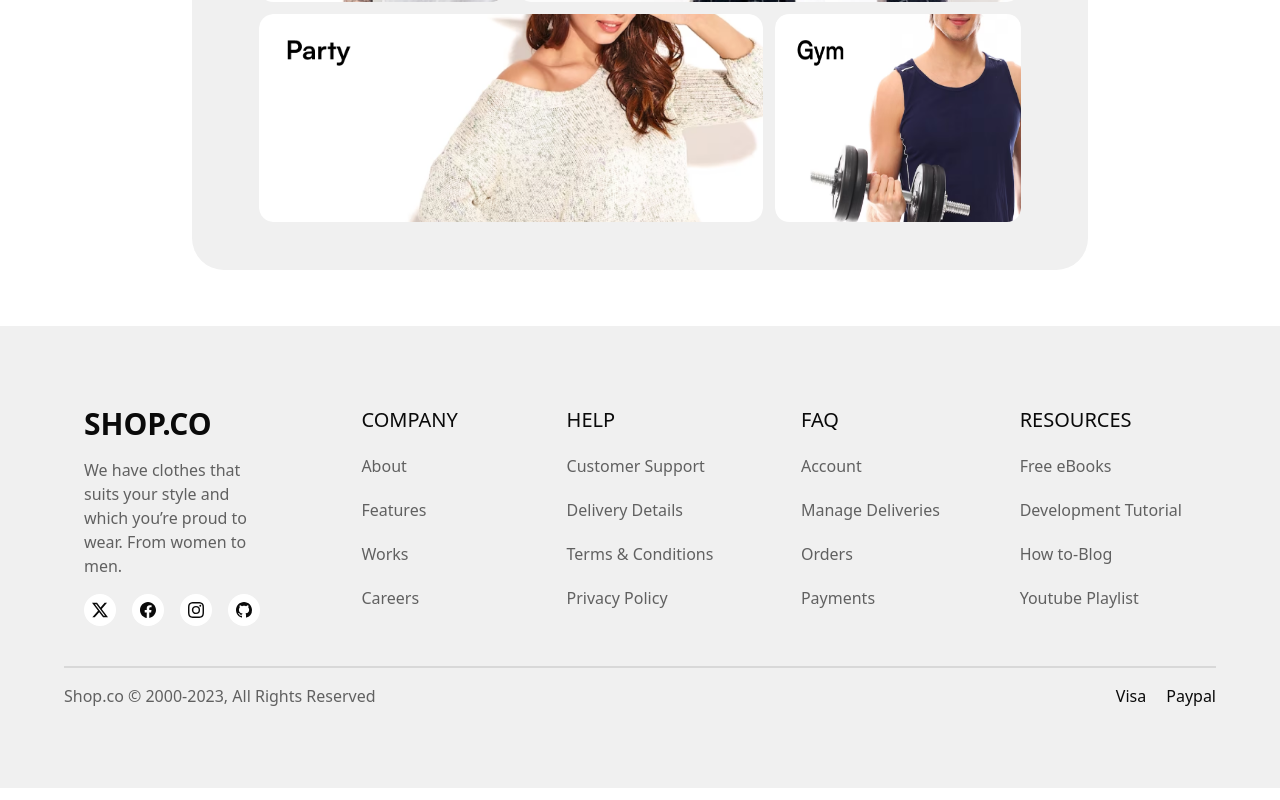
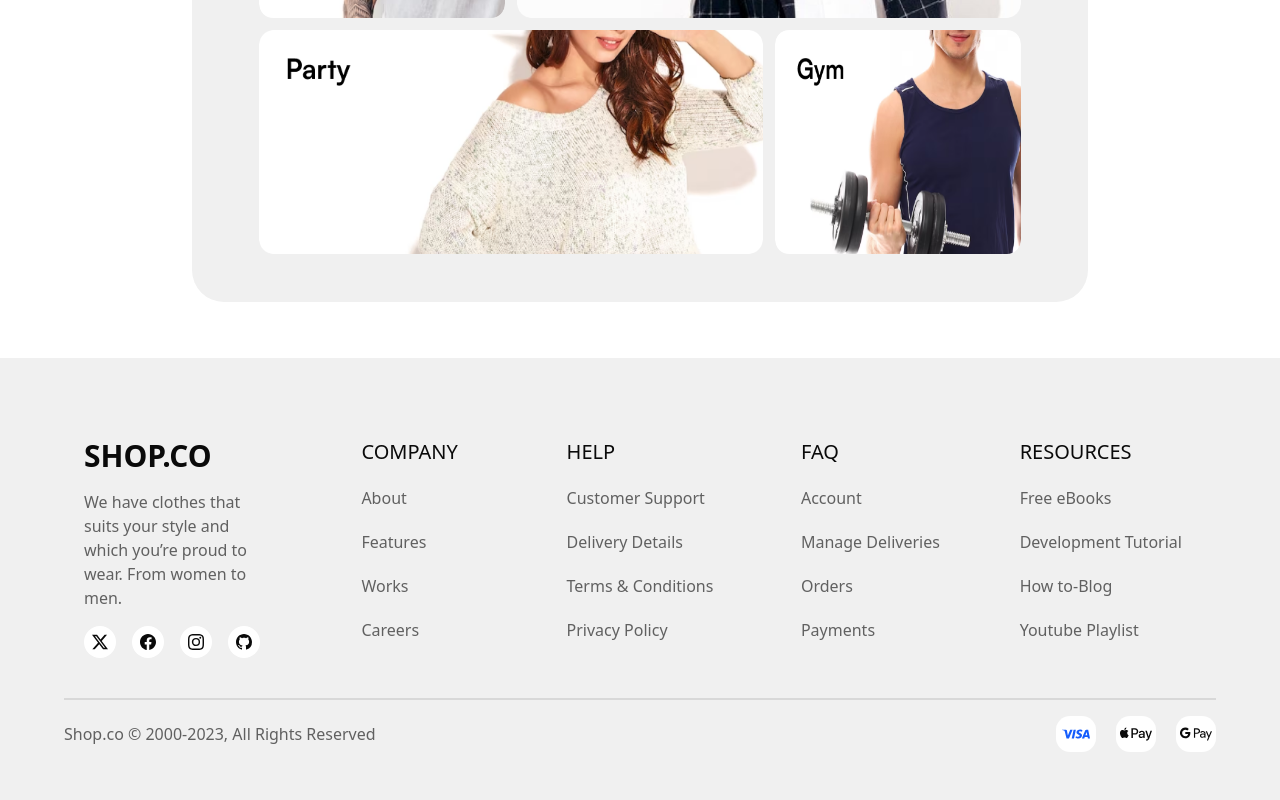
Before and after one commit to mrayyannaveed/ui-ux-ecommerce-web, a Next.js app: page / in a window 1280 px wide. Shown: the part 2354-3154 px from the top of the page. Built offline with nearby package versions, Linux system fonts and the light colour scheme.

Commit message:
update dress style code and add more features in footer.

```diff
--- a/src/app/components/dress_style.tsx
+++ b/src/app/components/dress_style.tsx
@@ -13,11 +13,11 @@ const Dress_style = () => {
   return (
     <div className='bg-[#F0F0F0] text-center mt-14 mb-8 w-[80vw] sm:w-[70vw] lg:w-[75vw] xl:w-[70vw] mx-auto space-y-12 py-12 rounded-4xl'>
       <Heading hname={heading}/>
-      <section className='grid grid-cols-1 lg:grid-cols-3 gap-3 w-[85%] sm:w-[80%] lg:w-[90%] xl:w-[85%] mx-auto'>
-        <Image className='hover:border-blue-700 cursor-pointer hover:border-2 rounded-xl w-full h-52' src={"/dress-style/casual2.png"} alt='dress style' width={1200} height={1200}/>
-        <Image className='hover:border-blue-700 cursor-pointer hover:border-2 rounded-xl col-span-2 w-full h-52' src={"/dress-style/formal2.png"} alt='dress style' width={1200} height={1200}/>
-        <Image className='hover:border-blue-700 cursor-pointer hover:border-2 rounded-xl col-span-2 w-full h-52' src={"/dress-style/party2.png"} alt='dress style' width={1200} height={1200}/>
-        <Image className='hover:border-blue-700 cursor-pointer hover:border-2 rounded-xl w-full h-52' src={"/dress-style/gym2.png"} alt='dress style' width={1200} height={1200}/>
+      <section className='grid grid-cols-1 lg:grid-cols-3 gap-3 w-[95%] sm:w-[80%] lg:w-[90%] xl:w-[85%] mx-auto'>
+        <Image className='hover:border-blue-700 cursor-pointer hover:border-2 rounded-xl w-full h-52 lg:h-56' src={"/dress-style/casual2.png"} alt='dress style' width={1200} height={1200}/>
+        <Image className='hover:border-blue-700 cursor-pointer hover:border-2 rounded-xl col-span-2 w-full h-52 lg:h-56' src={"/dress-style/formal2.png"} alt='dress style' width={1200} height={1200}/>
+        <Image className='hover:border-blue-700 cursor-pointer hover:border-2 rounded-xl col-span-2 w-full h-52 lg:h-56' src={"/dress-style/party2.png"} alt='dress style' width={1200} height={1200}/>
+        <Image className='hover:border-blue-700 cursor-pointer hover:border-2 rounded-xl w-full h-52 lg:h-56' src={"/dress-style/gym2.png"} alt='dress style' width={1200} height={1200}/>
       </section>
     </div>
   )
--- a/src/app/components/footer.tsx
+++ b/src/app/components/footer.tsx
@@ -1,10 +1,12 @@
 import Link from 'next/link'
 import React from 'react'
 import { BsFacebook, BsGithub, BsInstagram, BsTwitterX } from 'react-icons/bs'
+import { FaApplePay, FaGooglePay } from 'react-icons/fa'
+import { RiVisaLine } from 'react-icons/ri'
 
 const Footer = () => {
   return (
-    <div className='bg-[#F0F0F0] py-20 mt-14'>
+    <div className='bg-[#F0F0F0] pt-20 pb-12 mt-14'>
         <footer className='px-5 w-[85vw] sm:w-[80vw] md:w-[90vw] mx-auto grid grid-cols-1 sm:grid-cols-2 md:grid-cols-3 gap-16 lg:grid-cols-5 lg:gap-10 mb-5'>
             <section className='space-y-4 w-[60%] sm:w-[100%] mx-auto'>
                 <h1 className='text-3xl font-bold'>SHOP.CO</h1>
@@ -62,11 +64,12 @@ const Footer = () => {
             </section>
         </footer>
         <hr className=' border-[#0000001A] border-1 w-[90vw] mx-auto mt-10 my-4'/>
-        <section className='w-[85vw] sm:w-[80vw] md:w-[90vw] mx-auto flex justify-between'>
-            <div className='text-[#00000099]'>Shop.co © 2000-2023, All Rights Reserved</div>
-            <div className='flex gap-5'>
-                <Link href={""}>Visa</Link>
-                <Link href={""}>Paypal</Link>
+        <section className='w-[85vw] sm:w-[80vw] md:w-[90vw] mx-auto flex flex-col-reverse gap-5 items-center md:flex-row justify-between md:gap-0'>
+            <div className='text-[#00000099] text-sm sm:text-base'>Shop.co © 2000-2023, All Rights Reserved</div>
+            <div className='flex gap-5 items-center'>
+                <Link href={"/"}><RiVisaLine className='bg-white w-10 p-1 rounded-xl hover:bg-black hover:text-white text-4xl text-blue-600'/></Link>
+                <Link href={"/"}><FaApplePay className='bg-white w-10 p-1 rounded-xl hover:bg-black hover:text-white text-4xl'/></Link>
+                <Link href={"/"}><FaGooglePay className='bg-white w-10 p-1 rounded-xl hover:bg-black hover:text-white text-4xl'/></Link>
             </div>
         </section>
     </div>
```
